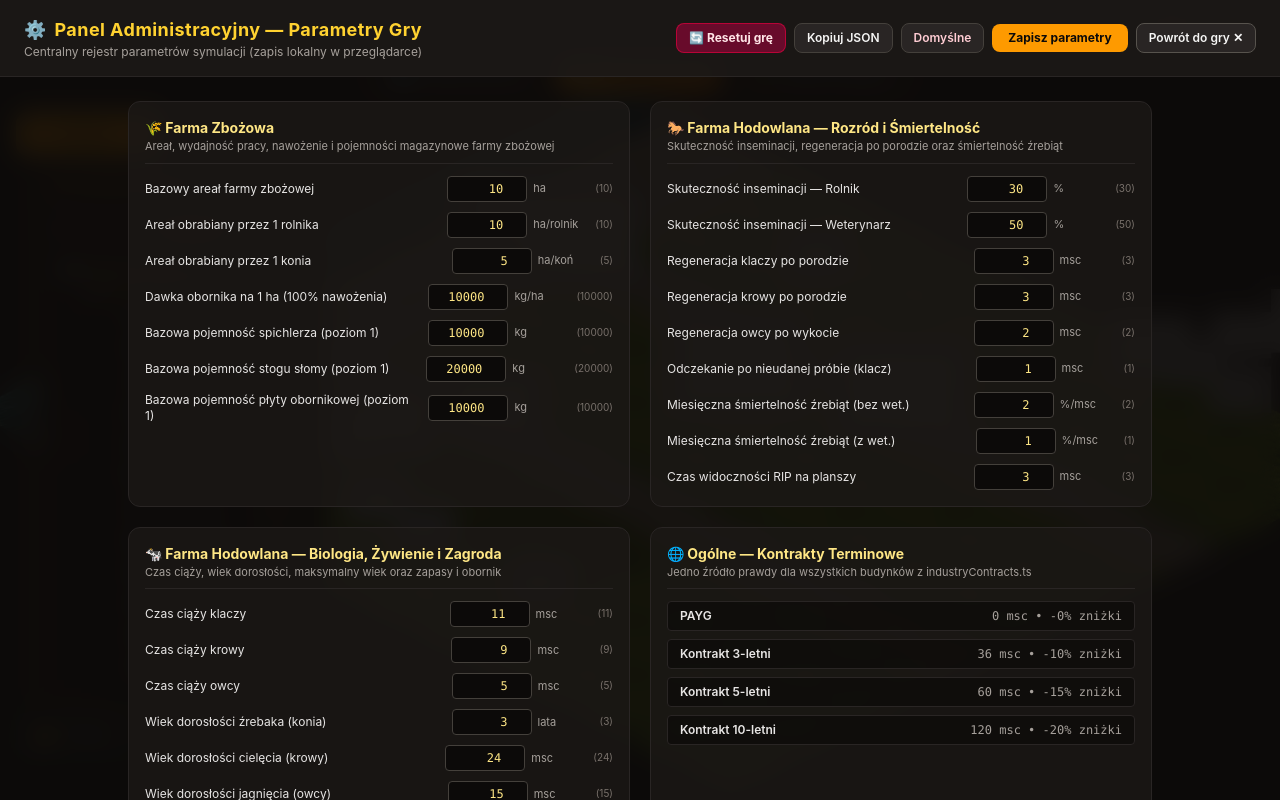
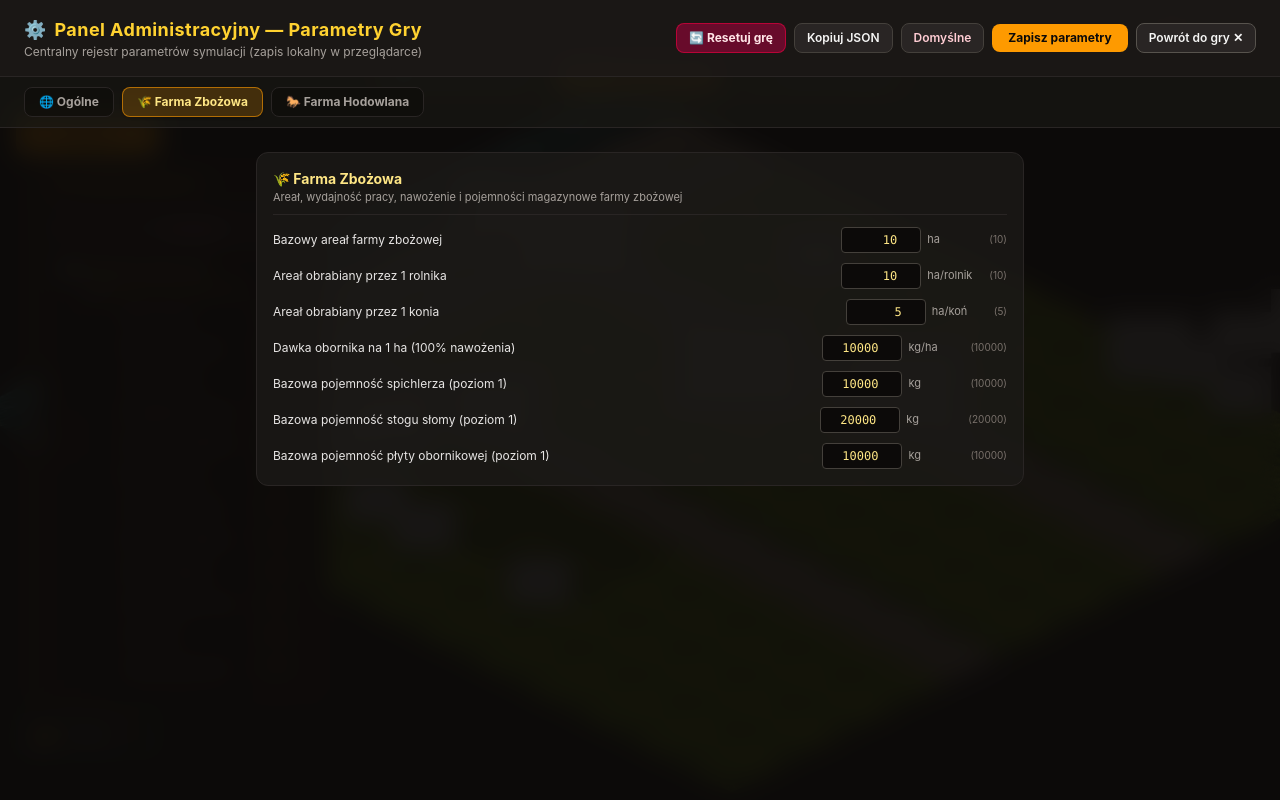
Before and after one commit to Marrucha/SustainableEconomy, a React (Vite) app in the folder client/: page / in a window 1280 px wide. Both pictures are taken after a click on the button "Panel administracyjny — parametry gry". Built offline with nearby package versions, Linux system fonts and the light colour scheme.

Commit message:
feat(admin): split parameters into building tabs and subpages

```diff
--- a/client/src/components/isometric/admin/AdminParametersModal.tsx
+++ b/client/src/components/isometric/admin/AdminParametersModal.tsx
@@ -75,6 +75,8 @@ const SECTIONS: { title: string; subtitle: string; fields: FieldSpec[] }[] = [
 export const AdminParametersModal: React.FC<AdminParametersModalProps> = ({ isOpen, onClose }) => {
   const [form, setForm] = useState<GameParametersConfig>(() => loadGameParameters());
   const [savedNotice, setSavedNotice] = useState<string | null>(null);
+  const [activeTab, setActiveTab] = useState<'general' | 'grain_farm' | 'livestock_farm'>('grain_farm');
+  const [livestockSubTab, setLivestockSubTab] = useState<'repro' | 'biology'>('repro');
 
   useEffect(() => {
     if (isOpen) {
@@ -162,9 +164,54 @@ export const AdminParametersModal: React.FC<AdminParametersModalProps> = ({ isOp
         </div>
       </header>
 
+      <nav className="flex items-center gap-2 px-6 py-2.5 border-b border-stone-800 bg-stone-900/60">
+        {([
+          { id: 'general', label: '🌐 Ogólne' },
+          { id: 'grain_farm', label: '🌾 Farma Zbożowa' },
+          { id: 'livestock_farm', label: '🐎 Farma Hodowlana' },
+        ] as const).map((tab) => (
+          <button
+            key={tab.id}
+            onClick={() => setActiveTab(tab.id)}
+            className={`px-3.5 py-1.5 rounded-lg text-xs font-bold transition-all cursor-pointer border ${
+              activeTab === tab.id
+                ? 'bg-amber-500/20 border-amber-500/60 text-amber-200 shadow-sm'
+                : 'bg-stone-950/60 border-stone-800 text-stone-400 hover:text-stone-200'
+            }`}
+          >
+            {tab.label}
+          </button>
+        ))}
+      </nav>
+
       <main className="flex-1 overflow-y-auto p-6">
-        <div className="max-w-5xl mx-auto grid grid-cols-1 md:grid-cols-2 gap-5">
-          {SECTIONS.map((sec) => (
+        <div className="max-w-3xl mx-auto space-y-4">
+          {activeTab === 'livestock_farm' && (
+            <div className="flex items-center gap-2">
+              <button
+                onClick={() => setLivestockSubTab('repro')}
+                className={`px-3 py-1 rounded-lg text-xs font-semibold cursor-pointer border ${
+                  livestockSubTab === 'repro'
+                    ? 'bg-emerald-500/20 border-emerald-500/50 text-emerald-200'
+                    : 'bg-stone-900 border-stone-800 text-stone-400 hover:text-stone-200'
+                }`}
+              >
+                🧬 Podstrona 1: Rozród i Śmiertelność
+              </button>
+              <button
+                onClick={() => setLivestockSubTab('biology')}
+                className={`px-3 py-1 rounded-lg text-xs font-semibold cursor-pointer border ${
+                  livestockSubTab === 'biology'
+                    ? 'bg-emerald-500/20 border-emerald-500/50 text-emerald-200'
+                    : 'bg-stone-900 border-stone-800 text-stone-400 hover:text-stone-200'
+                }`}
+              >
+                🐄 Podstrona 2: Biologia, Żywienie i Zagroda
+              </button>
+            </div>
+          )}
+
+          {activeTab === 'grain_farm' && [SECTIONS[0]].map((sec) => (
             <section
               key={sec.title}
               className="bg-stone-900/80 border border-stone-800 rounded-xl p-4 flex flex-col gap-3"
@@ -199,6 +246,43 @@ export const AdminParametersModal: React.FC<AdminParametersModalProps> = ({ isOp
             </section>
           ))}
 
+          {activeTab === 'livestock_farm' &&
+            [livestockSubTab === 'repro' ? SECTIONS[1] : SECTIONS[2]].map((sec) => (
+              <section
+                key={sec.title}
+                className="bg-stone-900/80 border border-stone-800 rounded-xl p-4 flex flex-col gap-3"
+              >
+                <div className="border-b border-stone-800 pb-2">
+                  <h2 className="text-sm font-bold text-amber-200">{sec.title}</h2>
+                  <p className="text-[11px] text-stone-400">{sec.subtitle}</p>
+                </div>
+
+                <div className="flex flex-col gap-2.5">
+                  {sec.fields.map((f) => (
+                    <label key={f.key} className="flex items-center justify-between gap-3 text-xs">
+                      <span className="text-stone-200">{f.label}</span>
+                      <div className="flex items-center gap-1.5 shrink-0">
+                        <input
+                          type="number"
+                          min={f.min}
+                          max={f.max}
+                          step={f.step ?? 1}
+                          value={form[f.key]}
+                          onChange={(e) => handleChange(f.key, e.target.value)}
+                          className="w-20 px-2 py-1 rounded bg-stone-950 border border-stone-700 text-right font-mono text-amber-200 focus:outline-none focus:border-amber-500"
+                        />
+                        <span className="w-14 text-[11px] text-stone-400">{f.unit}</span>
+                        <span className="text-[10px] text-stone-500" title="Wartość domyślna">
+                          ({DEFAULT_GAME_PARAMETERS[f.key]})
+                        </span>
+                      </div>
+                    </label>
+                  ))}
+                </div>
+              </section>
+            ))}
+
+          {activeTab === 'general' && (
             <section className="bg-stone-900/80 border border-stone-800 rounded-xl p-4 flex flex-col gap-3">
               <div className="border-b border-stone-800 pb-2">
                 <h2 className="text-sm font-bold text-amber-200">🌐 Ogólne — Kontrakty Terminowe</h2>
@@ -220,6 +304,7 @@ export const AdminParametersModal: React.FC<AdminParametersModalProps> = ({ isOp
                 ))}
               </div>
             </section>
+          )}
         </div>
       </main>
     </div>
```
Lines whose indentation alone changed are shown as unchanged.
